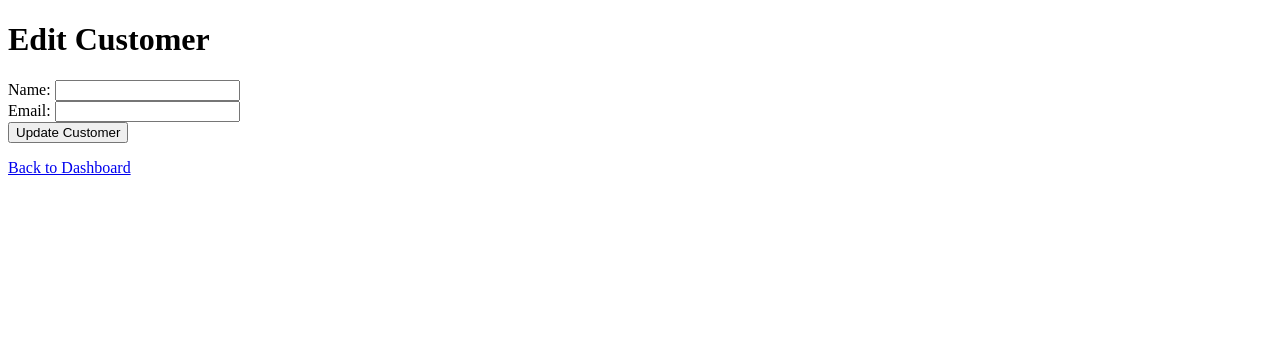
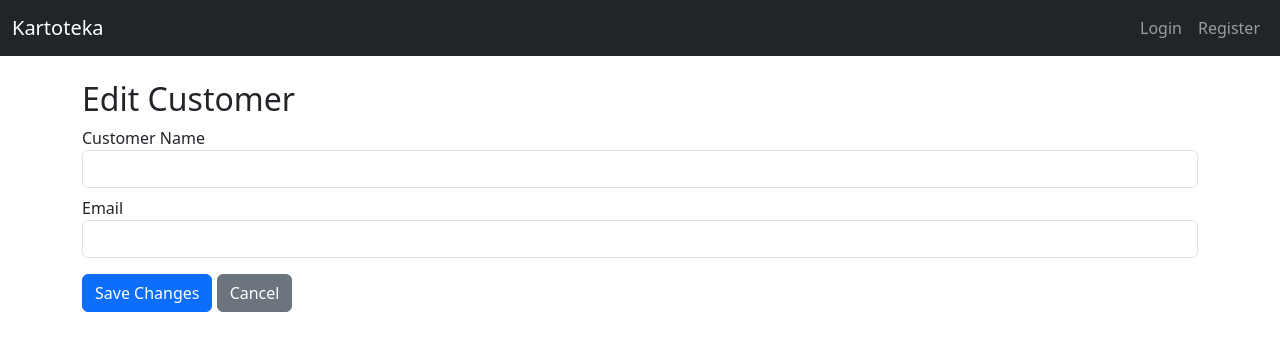
Before and after one commit to RobertMochnacky/kartoteka, a Flask app: template app/templates/edit_customer.html in a window 1280 px wide. Shown: the top 351 px of the page. Run offline with Flask 3, Linux system fonts and the light colour scheme; the template is opened without the code that fills it, so the values that code supplies are empty.

Commit message:
Update edit_customer.html

```diff
--- a/app/templates/edit_customer.html
+++ b/app/templates/edit_customer.html
@@ -1,32 +1,30 @@
-<!DOCTYPE html>
-<html lang="en">
-<head>
-    <meta charset="UTF-8">
-    <title>Edit Customer</title>
-</head>
-<body>
-    <h1>Edit Customer</h1>
+{% extends "base.html" %}
 
-    <form method="POST">
-        <label>Name:
-            <input type="text" name="name" value="{{ customer.name }}" required>
-        </label><br>
-        <label>Email:
-            <input type="email" name="email" value="{{ customer.email }}" required>
-        </label><br>
-        <button type="submit">Update Customer</button>
+{% block title %}Edit Customer{% endblock %}
+
+{% block content %}
+<h2>Edit Customer</h2>
+
+<form method="POST" action="{{ url_for('main.edit_customer', customer_id=customer.id) }}">
+    <div class="form-group">
+        <label for="name">Customer Name</label>
+        <input type="text" class="form-control" id="name" name="name" value="{{ customer.name }}" required>
+    </div>
+    <div class="form-group mt-2">
+        <label for="email">Email</label>
+        <input type="email" class="form-control" id="email" name="email" value="{{ customer.email }}" required>
+    </div>
+    <button type="submit" class="btn btn-primary mt-3">Save Changes</button>
+    <a href="{{ url_for('main.dashboard') }}" class="btn btn-secondary mt-3">Cancel</a>
 </form>
-
-    <p><a href="{{ url_for('main.dashboard') }}">Back to Dashboard</a></p>
 
 {% with messages = get_flashed_messages() %}
 {% if messages %}
-        <ul>
+    <ul class="alert alert-info mt-2">
     {% for message in messages %}
         <li>{{ message }}</li>
     {% endfor %}
     </ul>
 {% endif %}
 {% endwith %}
-</body>
-</html>
+{% endblock %}
```
Lines whose indentation alone changed are shown as unchanged.
